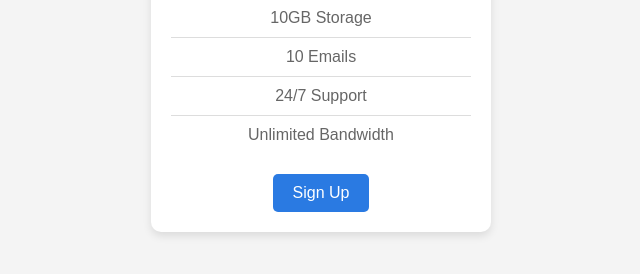
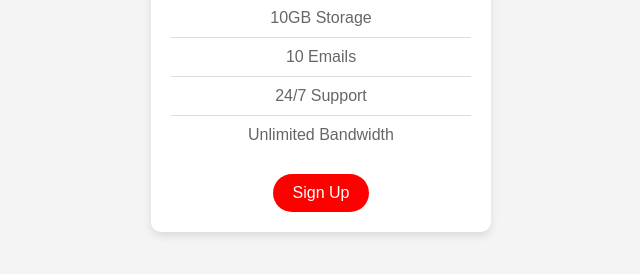
Before and after one commit to acciojob/pricing-card-Sachin8412, a website: page main.html in a window 1280 px wide. Shown: the part 470-744 px from the top of the page, without its empty margins (319-959 px from the left). Drawn offline with Linux system fonts and the light colour scheme.

Commit message:
created a submission

```diff
--- a/main.html
+++ b/main.html
@@ -55,11 +55,11 @@
 }
 
 .pricing-card .button {
-    background-color: #2a7ae2;
+    background-color: red;
     color: white;
     padding: 10px 20px;
     text-decoration: none;
-    border-radius: 5px;
+    border-radius: 50px;
     display: inline-block;
     transition: background-color 0.3s;
 }
```
